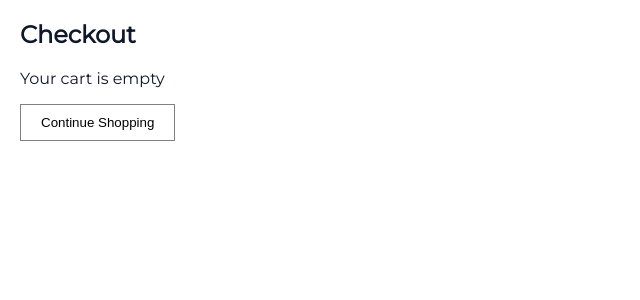
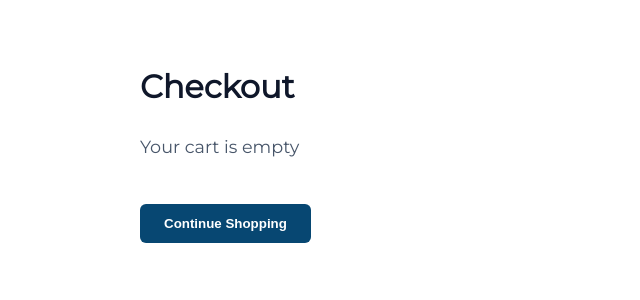
Before and after one commit to mlanda98/shopping-cart, a React (Vite) app: page /checkout in a window 1280 px wide. Shown: the top 300 px of the page, without its empty margins (0-640 px from the left). Built offline with nearby package versions, Linux system fonts and the light colour scheme.

Commit message:
add styling to checkout page

```diff
--- a/src/components/Checkout.jsx
+++ b/src/components/Checkout.jsx
@@ -5,18 +5,20 @@ import "./Checkout.css";
 
 function Checkout({cartItems = [], removeFromCart}) {
   return (
-      <div>
+      <div className="checkout-container">
         <h2 className="checkout-title">Checkout</h2>
         {cartItems.length === 0 ? (
           <p className="empty">Your cart is empty</p>
         ) : (
-          <ul>
+          <ul className="checkout-list">
             {cartItems.map((item) => (
-              <li key={item.id}>
-                <img src={item.image} alt={item.name}/>
-                <p>{item.title}</p>
-                <p>${item.price} x {item.quantity}</p>
-                <button onClick={() => removeFromCart(item.id)}>Remove</button>
+              <li key={item.id} className="checkout-item">
+                <img src={item.image} alt={item.name} className="checkout-img"/>
+                  <div className="item-details">
+                  <p className="item-title">{item.title}</p>
+                  <p className="item-price">${item.price} x {item.quantity}</p>
+                  <button onClick={() => removeFromCart(item.id)} className="remove-button">Remove</button>
+                </div>
               </li>
             ))}
           </ul>
--- a/src/components/ShoppingItems.jsx
+++ b/src/components/ShoppingItems.jsx
@@ -1,7 +1,6 @@
 import React, { useState, useEffect } from "react";
 import PropTypes from "prop-types";
 import { fetchStoreItems } from "./StoreApi";
-import ShoppingCart from "./ShoppingCart";
 import "./ShoppingItems.css";
 import { Link } from "react-router-dom";
 
--- a/src/components/checkout.css
+++ b/src/components/checkout.css
@@ -3,25 +3,84 @@ ul{
   padding: 0;
 }
 
-li{
-  margin-bottom: 40px;
-  margin-left: 40px;
+
+.checkout-title{
+  font-size: 2rem;
+  margin-bottom: 30px;
+  color: #0f172a;
 }
 
-.checkout-title{
-  margin-left: 20px;
+.checkout-container {
+  padding: 40px 30px;
+  max-width: 1000px;
+  margin: 0 auto;
+  color: #0f172a;
 }
 
-button{
-  background-color: white;
-  border: 1px solid grey;
-  padding: 10px 20px;
+.checkout-item {
+  display: flex;
+  align-items: center;
+  gap: 25px;
+  padding: 20px;
+  margin-bottom: 20px;
 }
 
-.cont-button{
-  margin-left: 20px;
+.checkout-img {
+  width: 100px;
+  height: auto;
+  object-fit: contain;
+  margin-right: 20px;
+}
+
+.item-details {
+  display: flex;
+  flex-direction: column;
+  justify-content: center;
+  flex: 1;
+  gap: 10px;
+
+}
+
+.item-title {
+  font-weight: bold;
+  font-size: 1.2rem;
+}
+
+.item-price{
+  color: #334155;
+}
+
+.remove-button {
+  border: 1px solid white;
+  padding: 10px 16px;
+  cursor: pointer;
+  font-size: 0.9rem;
+  transition: all 0.3s ease;
+}
+
+.remove-button:hover {
+  background-color: #09a8f2;
+  color: white;
+  border-color: #09a8f2;
+}
+
+.cont-button {
+  margin-top: 30px;
+  padding: 12px 24px;
+  font-weight: bold;
+  background-color: #074772;
+  color: white;
+  border: none;
+  border-radius: 6px;
+  cursor: pointer;
+  transition: background-color 0.3s ease;
+}
+
+.cont-button:hover{
+  background-color: #09a8f2;
 }
 
 .empty{
-  margin-left: 20px;
+  font-size: 1.1rem;
+  color: #475569;
 }
```
